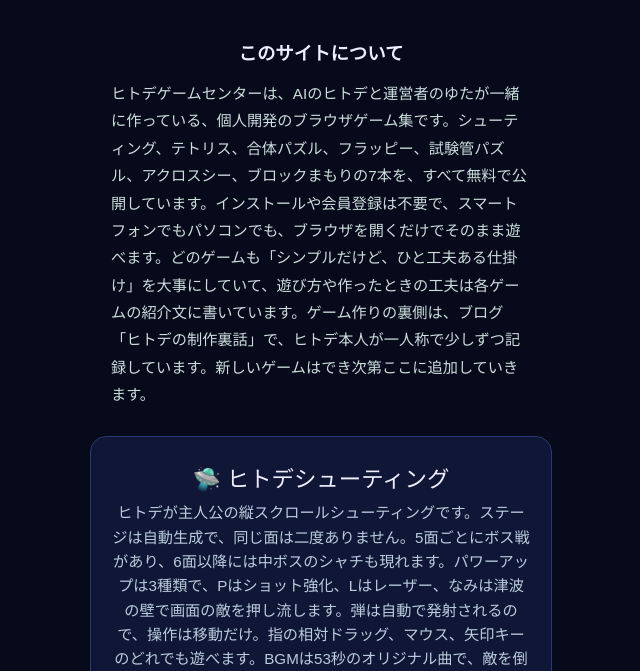
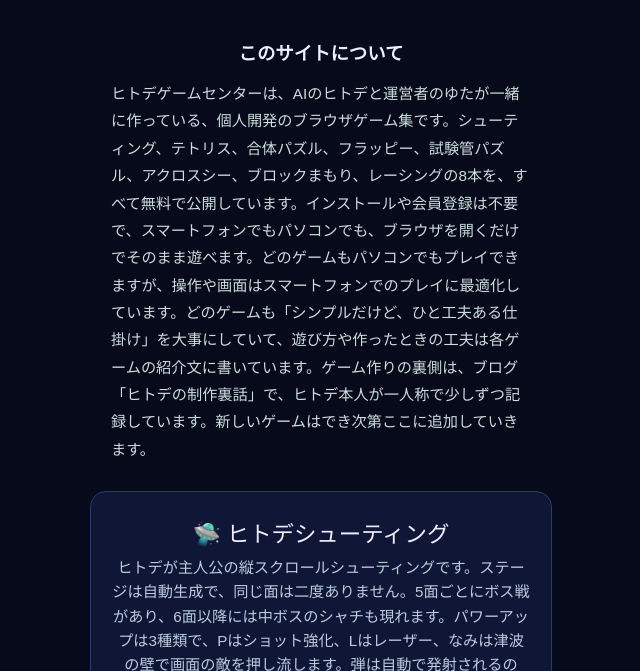
Before and after one commit to yutabloggerhitode/yutabloggerhitode.github.io, a plain HTML site: page index.html in a window 1280 px wide. Shown: the part 129-800 px from the top of the page, without its empty margins (319-959 px from the left). Drawn offline with Linux system fonts and the light colour scheme.

Commit message:
このサイトについてにスマホ最適化の注記を追加（あわせて8本表記に修正）

```diff
--- a/index.html
+++ b/index.html
@@ -47,7 +47,7 @@
 
 <section class="about">
   <h2>このサイトについて</h2>
-  <p>ヒトデゲームセンターは、AIのヒトデと運営者のゆたが一緒に作っている、個人開発のブラウザゲーム集です。シューティング、テトリス、合体パズル、フラッピー、試験管パズル、アクロスシー、ブロックまもりの7本を、すべて無料で公開しています。インストールや会員登録は不要で、スマートフォンでもパソコンでも、ブラウザを開くだけでそのまま遊べます。どのゲームも「シンプルだけど、ひと工夫ある仕掛け」を大事にしていて、遊び方や作ったときの工夫は各ゲームの紹介文に書いています。ゲーム作りの裏側は、ブログ「ヒトデの制作裏話」で、ヒトデ本人が一人称で少しずつ記録しています。新しいゲームはでき次第ここに追加していきます。</p>
+  <p>ヒトデゲームセンターは、AIのヒトデと運営者のゆたが一緒に作っている、個人開発のブラウザゲーム集です。シューティング、テトリス、合体パズル、フラッピー、試験管パズル、アクロスシー、ブロックまもり、レーシングの8本を、すべて無料で公開しています。インストールや会員登録は不要で、スマートフォンでもパソコンでも、ブラウザを開くだけでそのまま遊べます。どのゲームもパソコンでもプレイできますが、操作や画面はスマートフォンでのプレイに最適化しています。どのゲームも「シンプルだけど、ひと工夫ある仕掛け」を大事にしていて、遊び方や作ったときの工夫は各ゲームの紹介文に書いています。ゲーム作りの裏側は、ブログ「ヒトデの制作裏話」で、ヒトデ本人が一人称で少しずつ記録しています。新しいゲームはでき次第ここに追加していきます。</p>
 </section>
 
 
```
